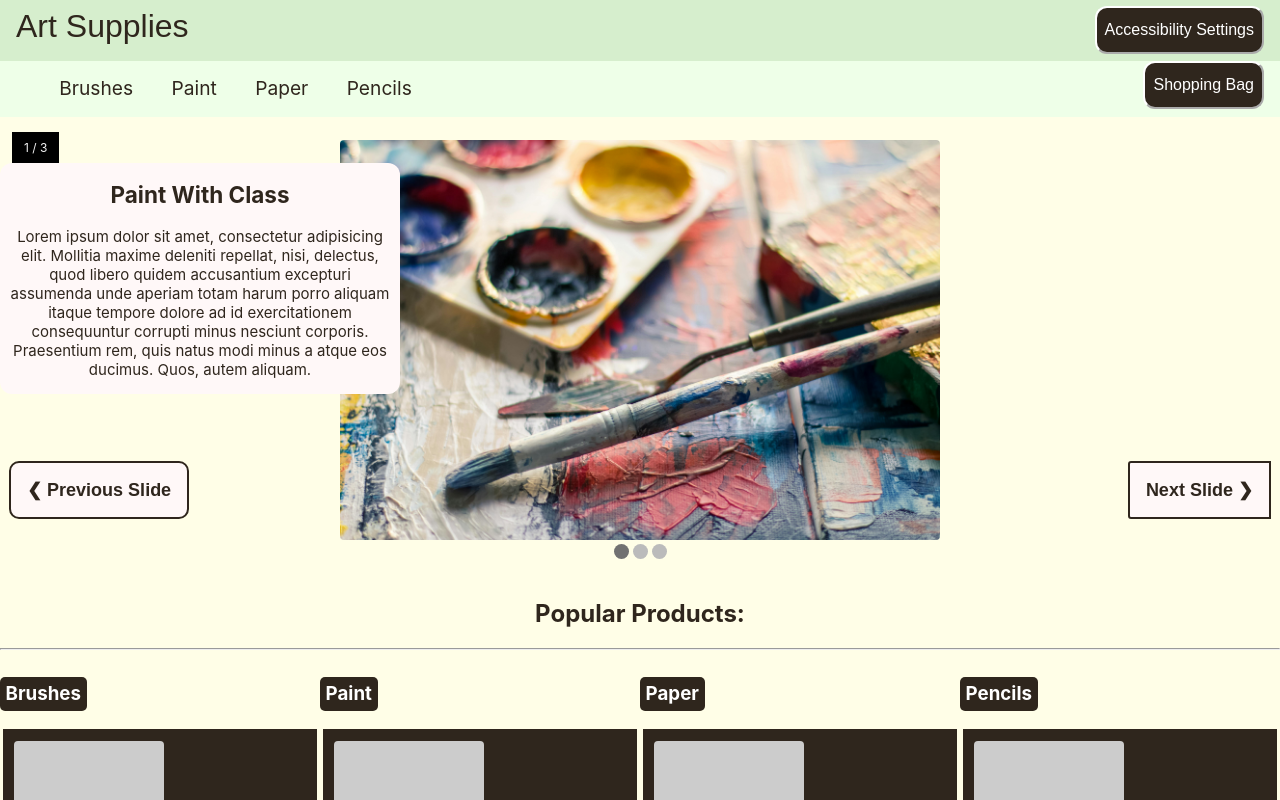
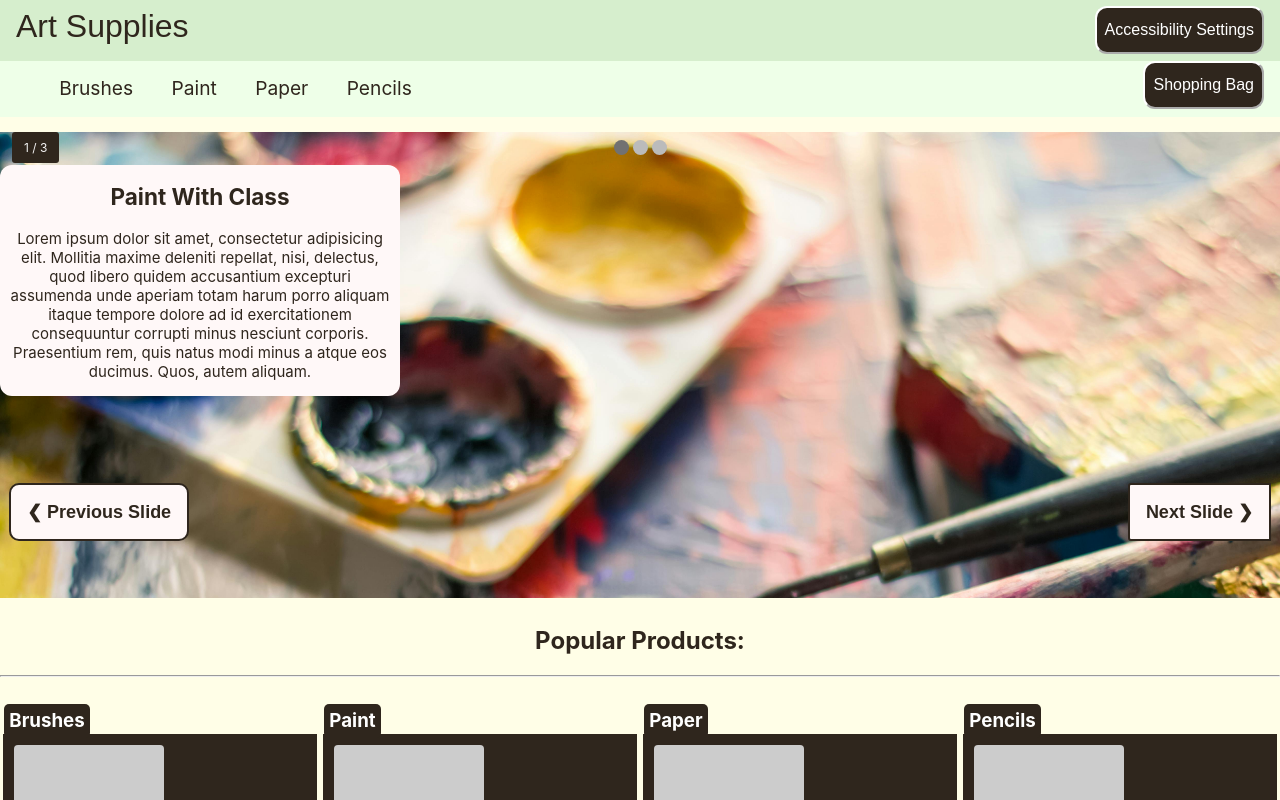
Before and after one commit to minnalnh/Accessibility-Shop, a React (Create React App) app in the folder praktik/: page / in a window 1280 px wide. Shown: the top 800 px of the page. Built offline with nearby package versions, Linux system fonts and the light colour scheme; a web font is replaced by a local one.

Commit message:
fixade till slideshowen

```diff
--- a/praktik/src/App.css
+++ b/praktik/src/App.css
@@ -238,6 +238,7 @@ input[type="radio"] {
 .category {
   background-color: #2F261D;
   padding: 0.7em 0.7em 0.7em 0.7em;
+  margin-top: -1.4em;
   margin-left: 0.2em;
   margin-right: 0.2em;
 }
@@ -256,20 +257,18 @@ h1, h2, h4, p, a {
   text-decoration: underline;
 }
 
-.flex-container > div > h3 {
+.category-title {
   display: inline-block;
+  margin-left: 0.2em;
   padding: 0.3em;
   border-radius: 5px;
   color: #fff;
   background-color: #2F261D;
 }
 
-* {
-  box-sizing: border-box;
-}
-
 .numbertext {
-  background-color: black;
+  background-color: #2F261D;
+  border-radius: 3px;
 }
 
 .mySlides {
@@ -346,8 +345,12 @@ button:hover {
   font-size: 15px;
   padding: 8px 12px;
   bottom: 8px;
-  width: 100%;
   text-align: center;
+  max-width: 1300px;
+  height: 30em;
+  background-size: cover;
+  margin-left: auto;
+  margin-right: auto;
 }
 
 .numbertext {
@@ -382,13 +385,12 @@ button:hover {
   background-color: #717171;
 }
 
-.mySlides > img {
-  max-width: 1300px;
-  height: 400px;
+.slideshow-container {
+  position: relative;
 }
 
-.slideshow-container {
-  position: relative;
+.slide-1 {
+  background-image: url('../public/images/main.jpg');
 }
 
 .slideshow-text {
@@ -415,19 +417,27 @@ button:hover {
   padding-right: 0.5em;
 }
 
-.change-contrast {
+body {
+  position: relative;
+  z-index: 1;
+}
+
+.overlay {
   position: fixed;
+  top: 0;
   left: 0;
   width: 100%;
   height: 100%;
-  z-index: 0;
-  opacity: 0.9;
+  z-index: 2;
+  opacity: 0.8;
+  pointer-events: none;
   background-color: white;
 }
 
 .alert-text {
   position: fixed;
-  margin-left: 5em;
+  font-size: 1.2rem;
+  margin-left: 4em;
   margin-top: 1em;
   z-index: 5;
 }
--- a/praktik/src/components/HomeCategories.jsx
+++ b/praktik/src/components/HomeCategories.jsx
@@ -4,7 +4,7 @@ const HomeCategories = () => {
         <div>
             <h2>Popular Products:</h2>
             <hr />
-            <div className="flex-container">
+            <div className="flex-container home-categories">
                 <div>
                     <h3 className="category-title">Brushes</h3>
                     <div className="category">
--- a/praktik/src/components/Settings.jsx
+++ b/praktik/src/components/Settings.jsx
@@ -6,6 +6,7 @@ function Settings() {
     const [isChecked, setIsChecked] = useState(null);
     const [isClickDisabled, setClickDisabled] = useState(false);
     const [alertText, setAlertText] = useState();
+    const [counter, setCounter] = useState(0);
 
     const overlayRef = useRef(null);
     const contrastRef = useRef(null);
@@ -17,46 +18,52 @@ function Settings() {
     const handleRadioChange = (event) => {
         const value = event.target.value;
         setIsChecked(value);
+/*
+        setCounter((prevCount) => prevCount + 1);
+
+        if(counter === 1 && value ) {
+            console.log(counter + " klickat två gånger");
+            setCounter(0);
+        }*/
     };
 
-    useEffect(() => {
-        if(isChecked === "Mouse") {
-            overlayRef.current.classList.add("disable-click");
-            contrastRef.current.classList.remove("change-contrast");
-            setAlertText("Mouse click is disabled");
-            setClickDisabled(true);
-
-        } else if(isChecked === "ColorContrast") {
-            contrastRef.current.classList.add("change-contrast");
-            overlayRef.current.classList.remove("disable-click");
-            setAlertText("The color contrast has been decreased");
-
-        } else {
-            overlayRef.current.classList.remove("disable-click");
-            contrastRef.current.classList.remove("change-contrast");
-            setAlertText("");
-            setClickDisabled(false);
-
-        }
-    }, [isChecked]);
-/*
-    useEffect(() => {
-        if(isChecked) {
-            console.log("icheckad");
-        }
-    })
-*/
     const handleButtonClick = () => {
         setBoxVisibility(false);
     };
 
     const resetSettings = () => {
         setIsChecked(null);
-    }
+    };
+
+    useEffect(() => {
+        if(isChecked === "Mouse") {
+            overlayRef.current.classList.add("disable-click");
+            contrastRef.current.classList.remove("overlay");
+            setAlertText("Mouse click is disabled");
+            setClickDisabled(true);
+
+        } else if(isChecked === "ColorContrast") {
+            contrastRef.current.classList.add("overlay");
+            overlayRef.current.classList.remove("disable-click");
+            setAlertText("The color contrast has been decreased");
+
+        } else if(isChecked === "FontSize") {
+            document.body.style.fontSize = "big";
+            setAlertText("Font size has been decreased");
+
+        } else {
+            overlayRef.current.classList.remove("disable-click");
+            contrastRef.current.classList.remove("overlay");
+            document.body.style.fontSize = "";
+            setAlertText();
+            setClickDisabled(false);
+
+        }
+    }, [isChecked]);
 
         return (
             <div className="accessibility">
-                <p className="alert-text">{alertText}</p>
+                <p className="alert-text"><strong>{alertText}</strong></p>
                 <div ref={overlayRef} className={`${isChecked ? 'disable-click' : ''}`}></div>
                 <div ref={contrastRef} className={`${isChecked ? 'change-contrast' : ''}`}></div>
                 <div className="btn-container">
--- a/praktik/src/components/SlideShow.jsx
+++ b/praktik/src/components/SlideShow.jsx
@@ -1,7 +1,8 @@
-import React, { useState, useEffect } from 'react';
+import React, { useState, useEffect, useRef } from 'react';
 
 const SlideShow = () => {
     const [slideIndex, setSlideIndex] = useState(1);
+    const slideRef = useRef(null);
 
     useEffect(() => {
         showSlides(slideIndex);
@@ -35,13 +36,24 @@ const SlideShow = () => {
             slides[slideIndex - 1].style.display = "block";
             dots[slideIndex - 1].className += " active";
         }
+
+        if(slideIndex === 1) {
+            slideRef.current.classList.add("slide-1");
+
+        } else if(slideIndex === 2) {
+            slideRef.current.classList.remove("slide-1");
+            slideRef.current.classList.add("slide-2");
+
+        } else if(slideIndex === 3) {
+            slideRef.current.classList.remove("slide-2");
+            slideRef.current.classList.add("slide-3");
+        }
     }
 
     return (
-        <div className="slideshow-container">
+        <div ref={slideRef} className="slideshow-container slide-1">
             <div className="mySlides fade">
                 <div className="numbertext">1 / 3</div>
-                <img src="images/main.jpg" alt="Painting brush and color palette"></img>
                 <section className="slideshow-text">
                     <h1 className="slideshow-caption">Paint With Class</h1>
                     <p className="slideshow-p">Lorem ipsum dolor sit amet, consectetur adipisicing elit. Mollitia maxime deleniti repellat, nisi, delectus, quod libero quidem accusantium excepturi assumenda unde aperiam totam harum porro aliquam itaque tempore dolore ad id exercitationem consequuntur corrupti minus nesciunt corporis. Praesentium rem, quis natus modi minus a atque eos ducimus. Quos, autem aliquam.</p>
@@ -50,16 +62,14 @@ const SlideShow = () => {
 
             <div className="mySlides fade">
                 <div className="numbertext">2 / 3</div>
-                <img src="https://placehold.jp/150x150.png"></img>
                 <section className="slideshow-text">
-                    <h1 className="slideshow-caption">Paint With Style</h1>
+                    <h1 className="slideshow-caption">Paint With CS</h1>
                     <p className="slideshow-p">Lorem ipsum dolor sit amet, consectetur adipisicing elit. Mollitia maxime deleniti repellat, nisi, delectus, quod libero quidem accusantium excepturi assumenda unde aperiam totam harum porro aliquam itaque tempore dolore ad id exercitationem consequuntur corrupti minus nesciunt corporis. Praesentium rem, quis natus modi minus a atque eos ducimus. Quos, autem aliquam.</p>
                 </section>
             </div>
 
             <div className="mySlides fade">
                 <div className="numbertext">3 / 3</div>
-                <img src="https://placehold.jp/150x150.png"></img>
                 <section className="slideshow-text">
                     <h1 className="slideshow-caption">Paint With Class</h1>
                     <p className="slideshow-p">Lorem ipsum dolor sit amet, consectetur adipisicing elit. Mollitia maxime deleniti repellat, nisi, delectus, quod libero quidem accusantium excepturi assumenda unde aperiam totam harum porro aliquam itaque tempore dolore ad id exercitationem consequuntur corrupti minus nesciunt corporis. Praesentium rem, quis natus modi minus a atque eos ducimus. Quos, autem aliquam.</p>
```
